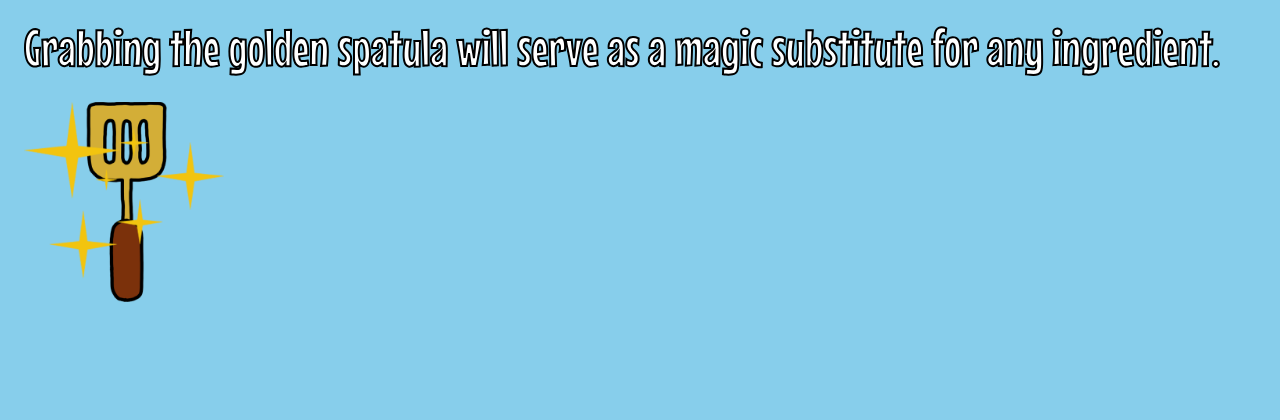
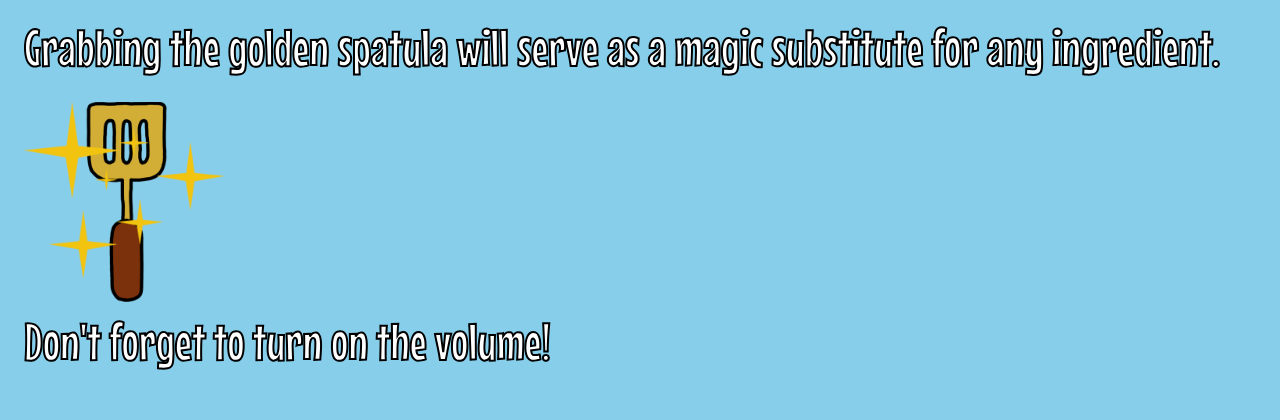
Before and after one commit to sbarthol/hamburguesa, a Django app: page /rules in a window 1280 px wide. Shown: the part 1178-1598 px from the top of the page. Before the commit the page ends 1480 px from the top, so only its background shows below. Run offline with Django 4.2, Linux system fonts and the light colour scheme; parts of the project's set-up code (start-up, migrations or seed data) failed here and were passed over.

Commit message:
add volume instruction

```diff
--- a/webapps/burger/templates/rules.html
+++ b/webapps/burger/templates/rules.html
@@ -56,6 +56,7 @@
       seconds, so make the right choice.</p>
     <p>Grabbing the golden spatula will serve as a magic substitute for any ingredient.</p>
     <img src="{% static 'sparkling_spatula.png' %}" alt="The golden spatula" width="200px">
+    <p>Don't forget to turn on the volume!</p>
   </div>
 
 
```
